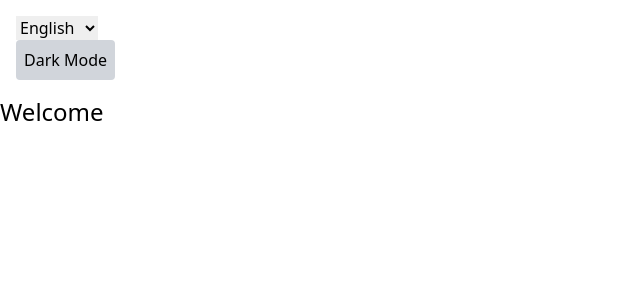
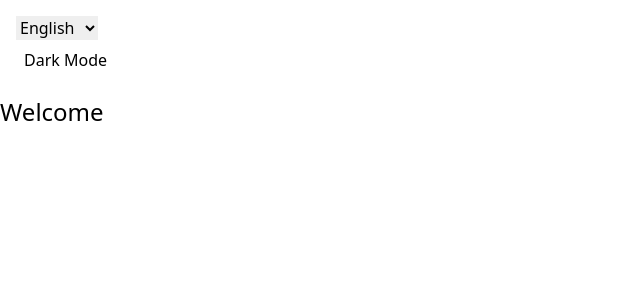
Before and after one commit to kouroshneyestani/reactjs-bongah, a React (Vite) app: page / in a window 1280 px wide. Shown: the top 300 px of the page, without its empty margins (0-640 px from the left). Built offline with nearby package versions, Linux system fonts and the light colour scheme.

Commit message:
feat: update CSS variables and use body for dark mode class

```diff
--- a/src/components/ThemeToggle.jsx
+++ b/src/components/ThemeToggle.jsx
@@ -7,9 +7,9 @@ const ThemeToggle = () => {
 
     useEffect(() => {
         if (theme === "dark") {
-            document.documentElement.classList.add("dark");
+            document.body.classList.add("dark");
         } else {
-            document.documentElement.classList.remove("dark");
+            document.body.classList.remove("dark");
         }
         localStorage.setItem("theme", theme);
     }, [theme]);
@@ -21,7 +21,7 @@ const ThemeToggle = () => {
     return (
         <button
             onClick={toggleTheme}
-            className="p-2 bg-gray-300 dark:bg-gray-700 rounded"
+            className="p-2 bg-primary text-secondary rounded"
         >
             {theme === "light" ? "Dark Mode" : "Light Mode"}
         </button>
--- a/src/index.css
+++ b/src/index.css
@@ -2,12 +2,22 @@
 @tailwind components;
 @tailwind utilities;
 
+:root {
+    --afc-background-color: #ffffff;
+    --afc-text-color: #000000;
+    --afc-primary-color: hotpink;
+    --afc-secondary-color: #2d3748;
+}
 /*
  * Colors
  */
-html.dark {
-    color: #fff;
-    background-color: #333;
+body {
+    color: var(--afc-text-color);
+    background-color: var(--afc-background-color);
+}
+body.dark {
+    color: var(--afc-background-color);
+    background-color: var(--afc-text-color);
 }
 /*
  * Typography
--- a/tailwind.config.js
+++ b/tailwind.config.js
@@ -1,9 +1,16 @@
 /** @type {import('tailwindcss').Config} */
 export default {
-    darkMode: "class", // Enable dark mode using a class
+    darkMode: "class",
     content: ["./index.html", "./src/**/*.{js,ts,jsx,tsx}"],
     theme: {
-        extend: {},
+        extend: {
+            colors: {
+                background: "var(--background-color)",
+                text: "var(--text-color)",
+                primary: "var(--primary-color)",
+                secondary: "var(--secondary-color)",
+            },
+        },
     },
     plugins: [],
 };
```
